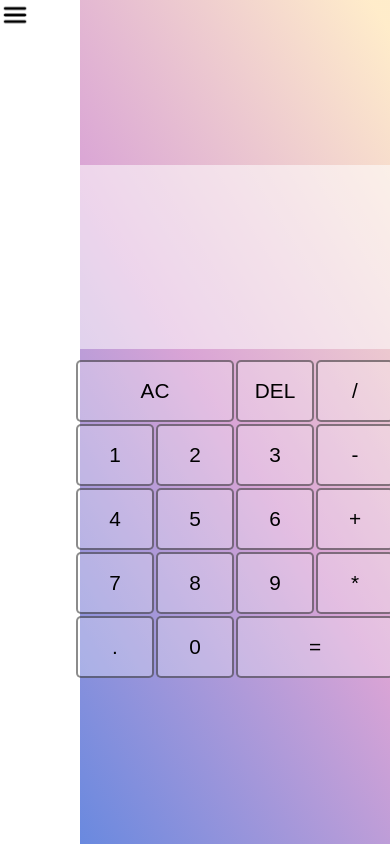
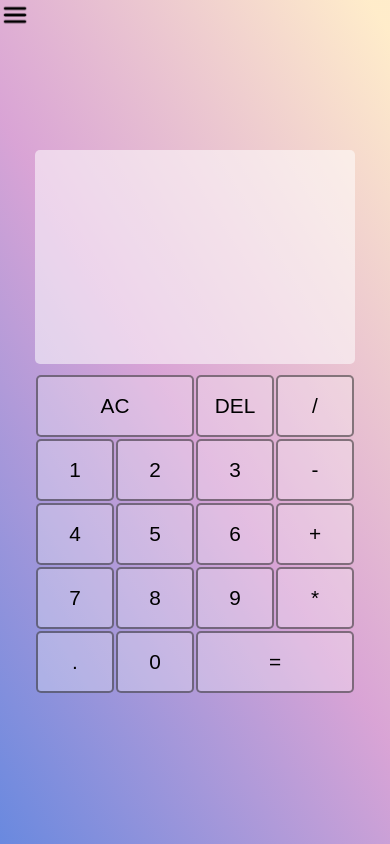
Before and after one commit to supernova-97/portfolio, a React (Create React App) app: page /calculator in a window 390 px wide. Built offline with nearby package versions, Linux system fonts and the light colour scheme.

Commit message:
styling todo / calculator

```diff
--- a/src/components/To-Do/Todo.js
+++ b/src/components/To-Do/Todo.js
@@ -131,8 +131,12 @@ const ToDoContainer = styled.div`
   align-items: center;
   box-shadow: -3px 3px black;
   width: 30%;
-  height: auto; /* Adjust height to auto for text wrapping */
+  height: auto;
   border: 1px solid black;
   margin: 5px;
   padding: 5px;
+
+  @media screen and (max-width: 590px) {
+    width: 80%;
+  }
 `;
--- a/src/components/To-Do/index.js
+++ b/src/components/To-Do/index.js
@@ -84,6 +84,10 @@ export default function ToDo() {
 
 const Header = styled.h1`
   margin: 30px;
+
+  @media screen and (max-width: 590px) {
+
+  }
 `;
 const Wrapper = styled.div`
   display: flex;
--- a/src/styles/calculator.css
+++ b/src/styles/calculator.css
@@ -125,3 +125,14 @@
 .calculator-grid > button:active {
   box-shadow: inset 0px 0px 10px -3px rgba(95, 94, 94, 0.52);
 }
+
+@media screen and (max-width: 590px) {
+  .wrapper {
+    margin-left: 0;
+    display: flex;
+  }
+
+  .calculator-grid {
+    margin: 0;
+  }
+}
```
Also changed, not shown: src/components/Test/Test.js (deleted, +0 -9 lines).
